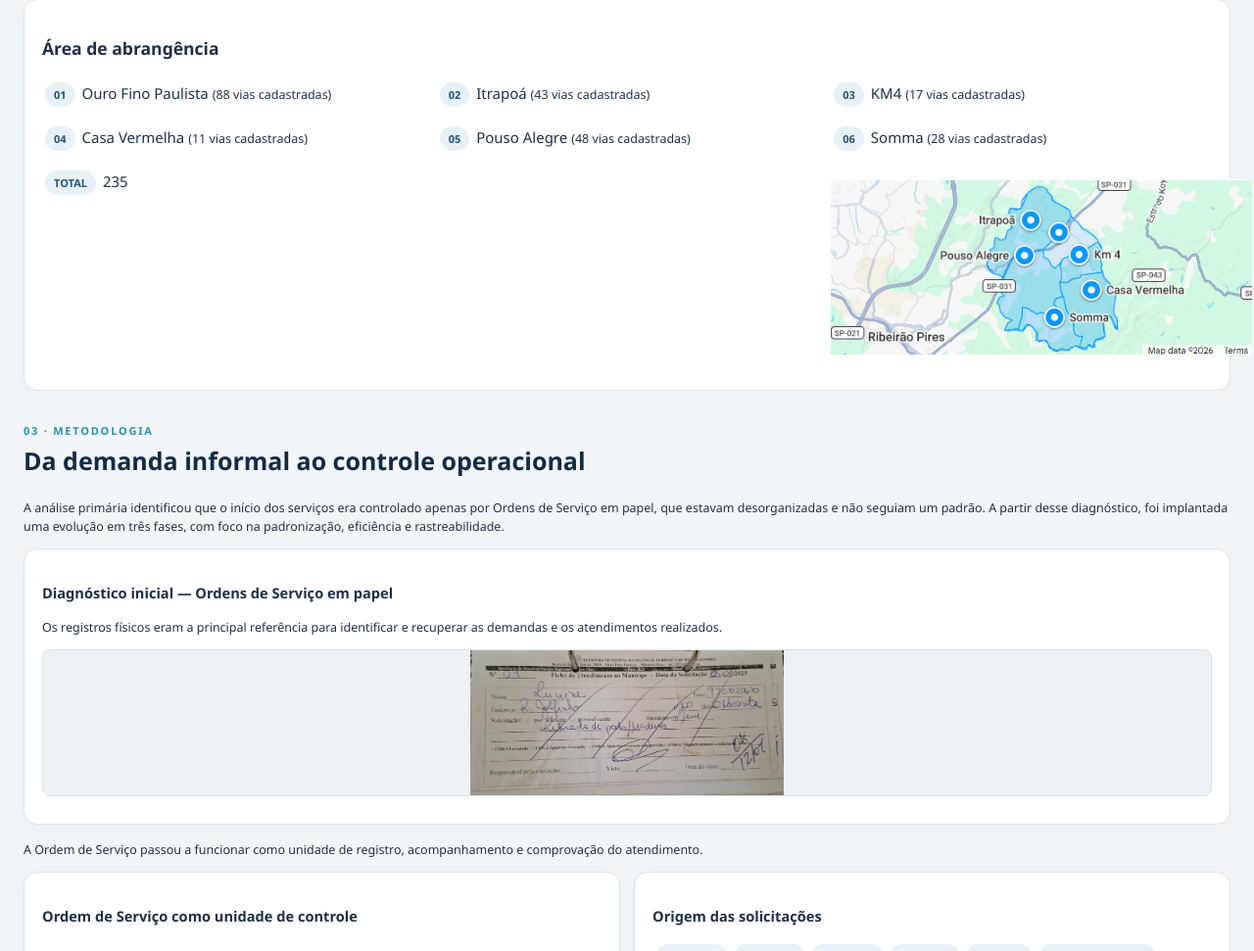
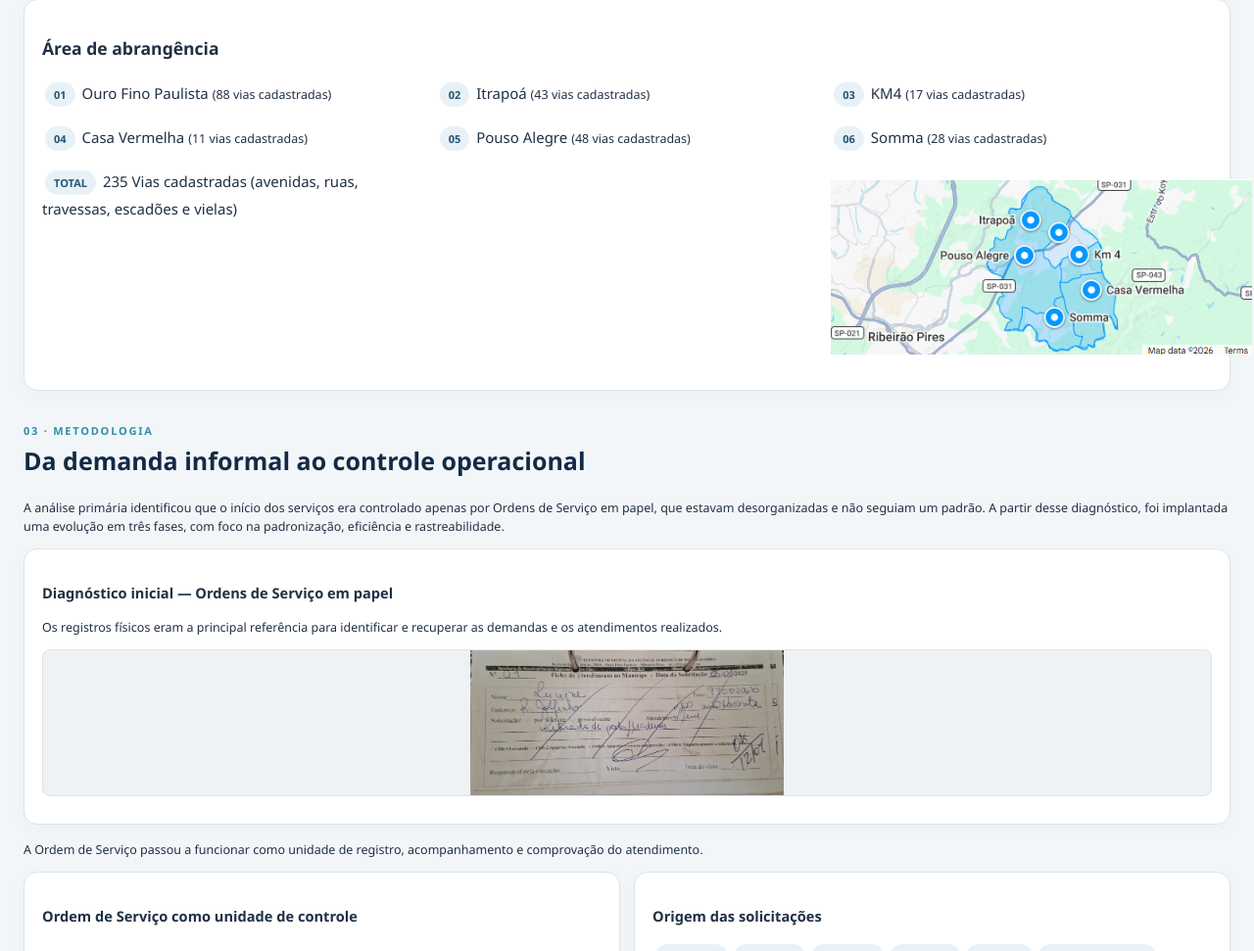
Before and after one commit to maparibeiraopires-source/APRESENTACAO_2026, a plain HTML site: page index.html in a window 1280 px wide. Shown: the part 1226-2197 px from the top of the page at 98% size. Drawn offline with Linux system fonts and the light colour scheme.

Commit message:
Update index.html

```diff
--- a/index.html
+++ b/index.html
@@ -74,7 +74,7 @@ footer{background:var(--navy);color:#dce8f1;text-align:center;padding:20px;borde
   <div class="grid three">
    <div><span class="pill">01</span> Ouro Fino Paulista <small>(88 vias cadastradas)</small></div><div><span class="pill">02</span> Itrapoá <small>(43 vias cadastradas)</small></div><div><span class="pill">03</span> KM4 <small>(17 vias cadastradas)</small></div>
    <div><span class="pill">04</span> Casa Vermelha <small>(11 vias cadastradas)</small></div><div><span class="pill">05</span> Pouso Alegre <small>(48 vias cadastradas)</small></div><div><span class="pill">06</span> Somma <small>(28 vias cadastradas)</small></div>
-  <div><span class="pill">TOTAL</span> 235 <small></div><div>
+  <div><span class="pill">TOTAL</span> 235 Vias cadastradas (avenidas, ruas, travessas, escadões e vielas)<small></div><div>
   </div>
 
  <p><center><img src="mapa 01.png"></img></center></p>
```
